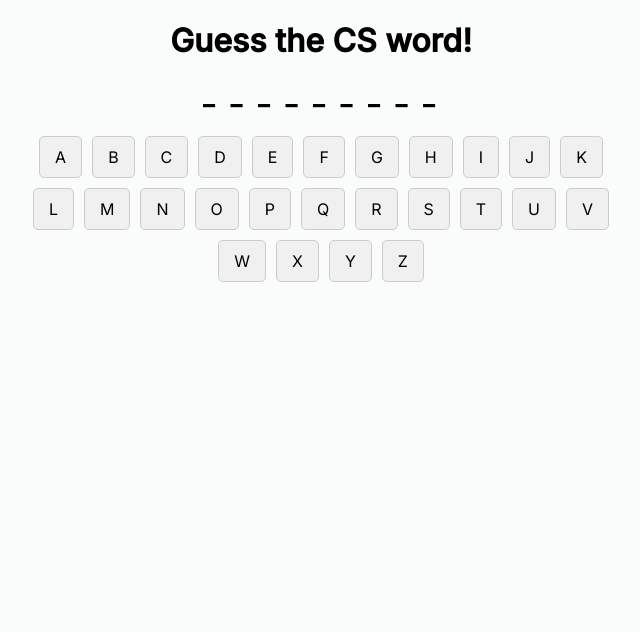
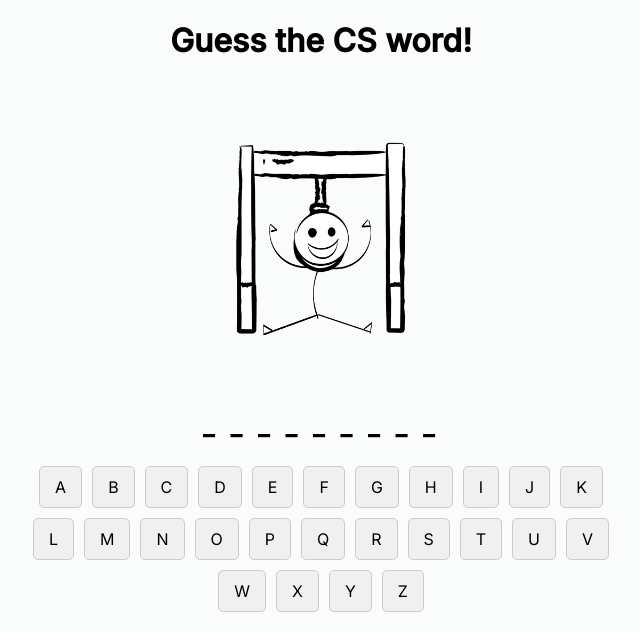
Before and after one commit to rehan-code/Game-Library-Web-App, a PHP site: page /html/hangman/stages/hangman_stage_1.php in a window 1280 px wide. Shown: the part 80-712 px from the top of the page, without its empty margins (327-967 px from the left). Run offline with PHP 8.4, Linux system fonts and the light colour scheme.

Commit message:
Added hangman asset

```diff
--- a/html/hangman/stages/hangman_game.css
+++ b/html/hangman/stages/hangman_game.css
@@ -187,3 +187,19 @@ body {
     font-size: 24px; /* Larger underscores */
     letter-spacing: 5px;
 }
+.content-container {
+  display: flex;
+  justify-content: space-evenly;
+  flex-direction: row;
+  padding-top: 50px;
+  align-items: center;
+}
+
+.image-container {
+  width: 20%;
+}
+
+#hangmanImage {
+  width: 100%; /* Set the image width to 100% of its container */
+  height: auto; /* Maintain the aspect ratio */
+}
--- a/html/hangman/stages/hangman_stage_1.php
+++ b/html/hangman/stages/hangman_stage_1.php
@@ -38,6 +38,13 @@
         </div>
     </div>
 
+    <div class="content-container">
+        <div class="image-container">
+            <img src="../../images/hangman/hangman9.png" draggable="false"
+            alt="Zoomable Image" id="hangmanImage">
+        </div>
+    </div>
+
     <div class="word-container">
         <h2 id="word-display"></h2>
     </div>
```
